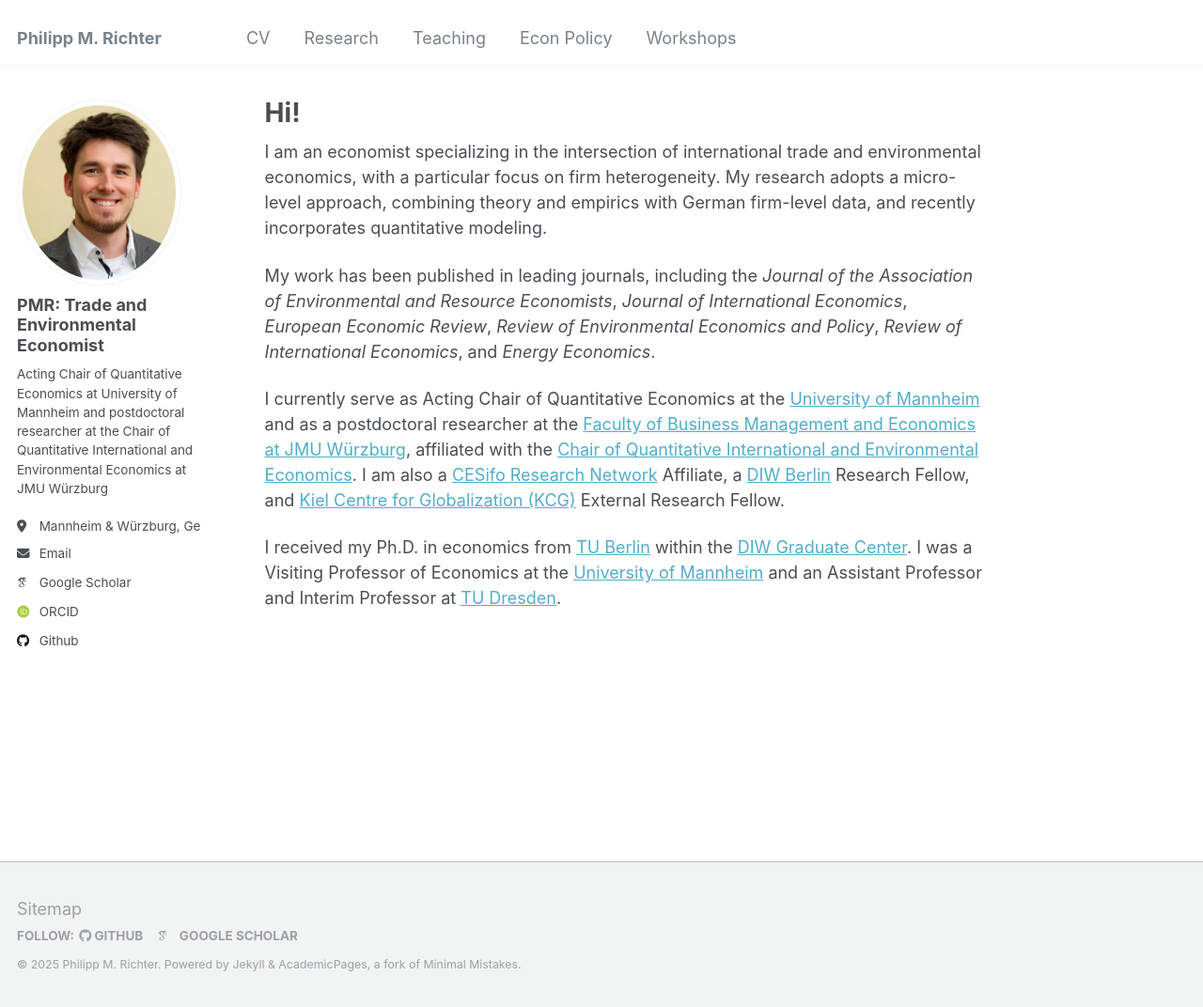
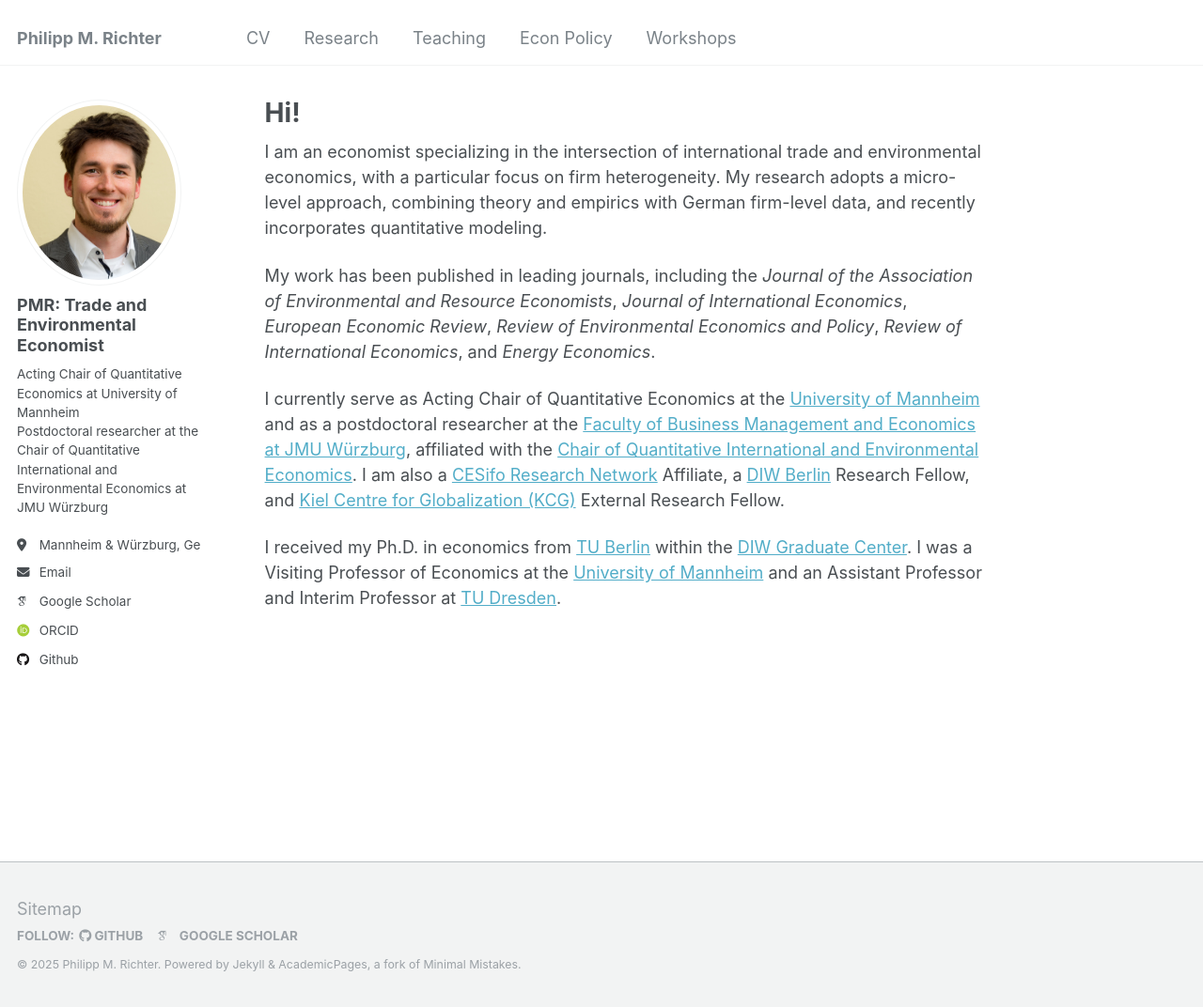
Before and after one commit to PhMRichter/PhMRichter.github.io, a Jekyll site: the page built from _pages/about.md, in a window 1280 px wide and 1072 px high. Shown: the whole window at 94% size. Built offline with Jekyll 4.4.1, drawn with Linux system fonts in a browser that asks for light colours; some web fonts are replaced.

Commit message:
Update _config.yml

```diff
--- a/_config.yml
+++ b/_config.yml
@@ -24,7 +24,7 @@ author:
   avatar           : "PhilippMRichter_lq.jpg"
   name             : "PMR: Trade and Environmental Economist" #"Philipp M. Richter"
   pronouns         : # example: "she/her"
-  bio              : "Acting Chair of Quantitative Economics at University of Mannheim and postdoctoral researcher at the Chair of Quantitative International and Environmental Economics at JMU Würzburg"
+  bio              : "Acting Chair of Quantitative Economics at University of Mannheim <br> Postdoctoral researcher at the Chair of Quantitative International and Environmental Economics at JMU Würzburg"
   location         : "Mannheim & Würzburg, Germany"  # "Sanderring 2, 97070 Würzburg, Germany"  <a href="https://www.wuerzburg.de/en" target="_blank">Würzburg, Germany</a>
   employer         : # "JMU Würzburg"
   uri              : # URL
```
